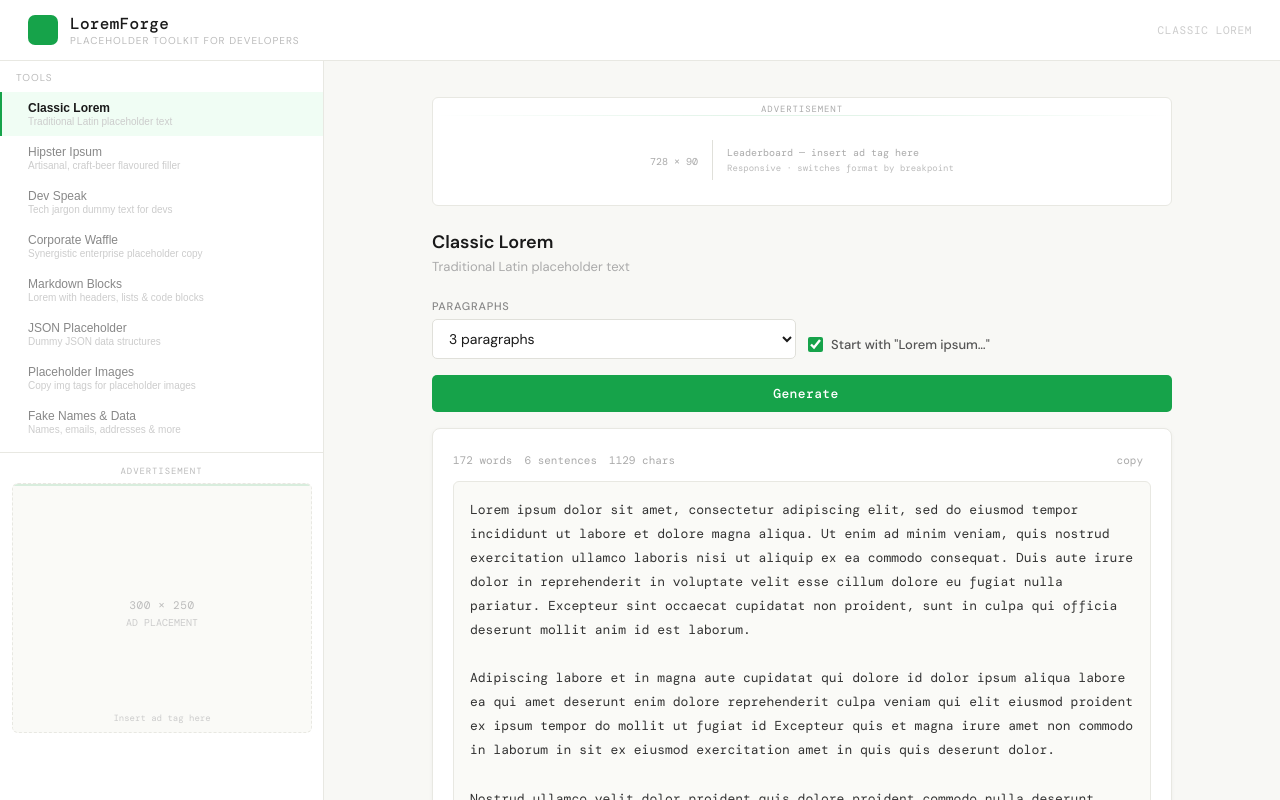
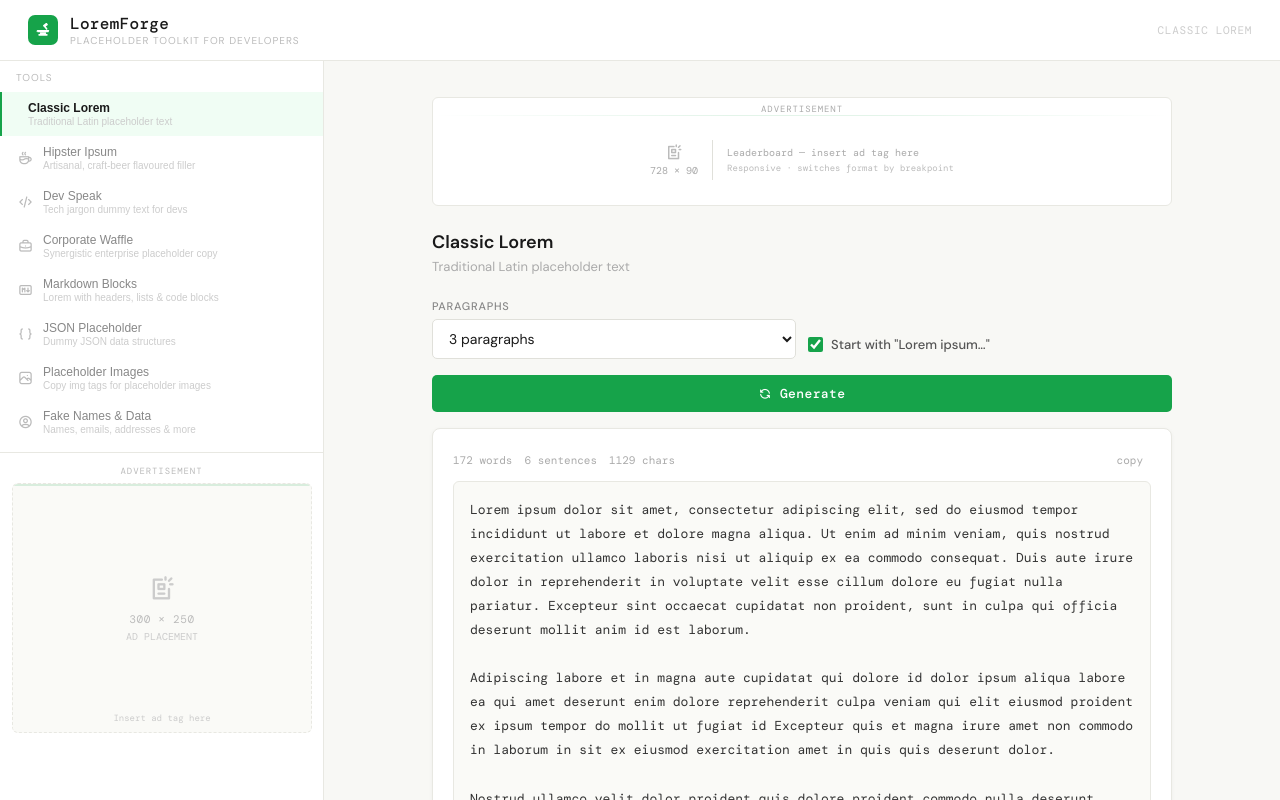
Before and after one commit to j-bit135/loremforge, a React (Vite) app: page / in a window 1280 px wide. Shown: the top 800 px of the page. Built offline with nearby package versions, Linux system fonts and the light colour scheme.

Commit message:
Restore SVG logo

```diff
--- a/src/App.jsx
+++ b/src/App.jsx
@@ -63,7 +63,8 @@ const GREENBG = "#f0fdf4";
 
 // ── STYLES ─────────────────────────────────────────────────────────────
 const styles = `
-  @import url('https://fonts.googleapis.com/css2?family=DM+Mono:wght@400;500&family=DM+Sans:wght@300;400;500;600&display=swap');
+@import url('https://cdn.jsdelivr.net/npm/@tabler/icons-webfont@latest/tabler-icons.min.css');
+    @import url('https://fonts.googleapis.com/css2?family=DM+Mono:wght@400;500&family=DM+Sans:wght@300;400;500;600&display=swap');
   *, *::before, *::after { box-sizing: border-box; margin: 0; padding: 0; }
   html { -webkit-text-size-adjust: 100%; }
   body, #root {
@@ -1323,7 +1324,14 @@ function SidebarContents({ activeTool, setActiveTool, onClose }) {
         <div style={{ padding:"16px 16px 10px", display:"flex", alignItems:"center", justifyContent:"space-between", borderBottom:"1.5px solid #e8e8e2" }}>
           <div style={{ display:"flex", alignItems:"center", gap:10 }}>
             <div style={{ width:26,height:26,background:GREEN,borderRadius:6,display:"flex",alignItems:"center",justifyContent:"center",flexShrink:0 }}>
-              <i className="ti ti-align-left" style={{ fontSize:14, color:"#fff" }} />
+              <svg width="14" height="12" viewBox="0 0 20 18" fill="none" xmlns="http://www.w3.org/2000/svg">
+                <path d="M2 10 Q2 9 3 9 L17 9 Q18 9 18 10 L17 12 L3 12 Z" fill="#fff"/>
+                <path d="M3 9.5 L1 11 L3 11 Z" fill="#fff"/>
+                <rect x="6" y="12" width="8" height="2" rx="0.5" fill="#fff"/>
+                <rect x="4" y="14" width="12" height="2.5" rx="1" fill="#fff"/>
+                <rect x="10" y="1" width="6" height="3.5" rx="1" fill="#fff" transform="rotate(-35 13 2.5)"/>
+                <rect x="12.5" y="3" width="2" height="6" rx="0.8" fill="#fff" transform="rotate(-35 13.5 6)"/>
+              </svg>
             </div>
             <div>
               <div style={{ fontFamily:"DM Mono,monospace",fontSize:13,fontWeight:500,color:"#1a1a1a",letterSpacing:".02em" }}>LoremForge</div>
@@ -1381,9 +1389,16 @@ export default function App() {
         {!isMobile && (
           <div style={{ borderBottom:"1.5px solid #e8e8e2", padding:"13px 28px", display:"flex", alignItems:"center", justifyContent:"space-between", background:"#fff", flexShrink:0, boxShadow:"0 1px 3px rgba(0,0,0,.04)" }}>
             <div style={{ display:"flex", alignItems:"center", gap:12, cursor:"pointer" }} onClick={handleBack}>
-              <div style={{ width:30, height:30, background:GREEN, borderRadius:7, display:"flex", alignItems:"center", justifyContent:"center" }}>
-                <i className="ti ti-align-left" style={{ fontSize:16, color:"#fff" }} />
-              </div>
+              <div style={{ width:30,height:30,background:GREEN,borderRadius:7,display:"flex",alignItems:"center",justifyContent:"center" }}>
+              <svg width="16" height="14" viewBox="0 0 20 18" fill="none" xmlns="http://www.w3.org/2000/svg">
+                <path d="M2 10 Q2 9 3 9 L17 9 Q18 9 18 10 L17 12 L3 12 Z" fill="#fff"/>
+                <path d="M3 9.5 L1 11 L3 11 Z" fill="#fff"/>
+                <rect x="6" y="12" width="8" height="2" rx="0.5" fill="#fff"/>
+                <rect x="4" y="14" width="12" height="2.5" rx="1" fill="#fff"/>
+                <rect x="10" y="1" width="6" height="3.5" rx="1" fill="#fff" transform="rotate(-35 13 2.5)"/>
+                <rect x="12.5" y="3" width="2" height="6" rx="0.8" fill="#fff" transform="rotate(-35 13.5 6)"/>
+              </svg>
+            </div>
               <div>
                 <div style={{ fontFamily:"DM Mono,monospace", fontSize:16, fontWeight:500, color:"#1a1a1a", letterSpacing:".02em" }}>LoremForge</div>
                 <div style={{ fontSize:10, color:"#bbb", letterSpacing:".1em", textTransform:"uppercase" }}>placeholder toolkit for developers</div>
@@ -1398,9 +1413,16 @@ export default function App() {
         {isMobile && (
           <div className="mobile-header" style={{ borderBottom:"1.5px solid #e8e8e2", padding:"12px 16px", display:"flex", alignItems:"center", justifyContent:"space-between", background:"#fff", flexShrink:0 }}>
             <div style={{ display:"flex", alignItems:"center", gap:10, cursor:"pointer" }} onClick={handleBack}>
-              <div style={{ width:26, height:26, background:GREEN, borderRadius:6, display:"flex", alignItems:"center", justifyContent:"center" }}>
-                <i className="ti ti-align-left" style={{ fontSize:14, color:"#fff" }} />
-              </div>
+              <div style={{ width:26,height:26,background:GREEN,borderRadius:6,display:"flex",alignItems:"center",justifyContent:"center",flexShrink:0 }}>
+              <svg width="14" height="12" viewBox="0 0 20 18" fill="none" xmlns="http://www.w3.org/2000/svg">
+                <path d="M2 10 Q2 9 3 9 L17 9 Q18 9 18 10 L17 12 L3 12 Z" fill="#fff"/>
+                <path d="M3 9.5 L1 11 L3 11 Z" fill="#fff"/>
+                <rect x="6" y="12" width="8" height="2" rx="0.5" fill="#fff"/>
+                <rect x="4" y="14" width="12" height="2.5" rx="1" fill="#fff"/>
+                <rect x="10" y="1" width="6" height="3.5" rx="1" fill="#fff" transform="rotate(-35 13 2.5)"/>
+                <rect x="12.5" y="3" width="2" height="6" rx="0.8" fill="#fff" transform="rotate(-35 13.5 6)"/>
+              </svg>
+            </div>
               <span style={{ fontFamily:"DM Mono,monospace", fontSize:14, fontWeight:500, color:"#1a1a1a" }}>LoremForge</span>
             </div>
             <div style={{ display:"flex", alignItems:"center", gap:10 }}>
```
Also changed, not shown: 1 other file (tests, documents, lock files or other folders).
